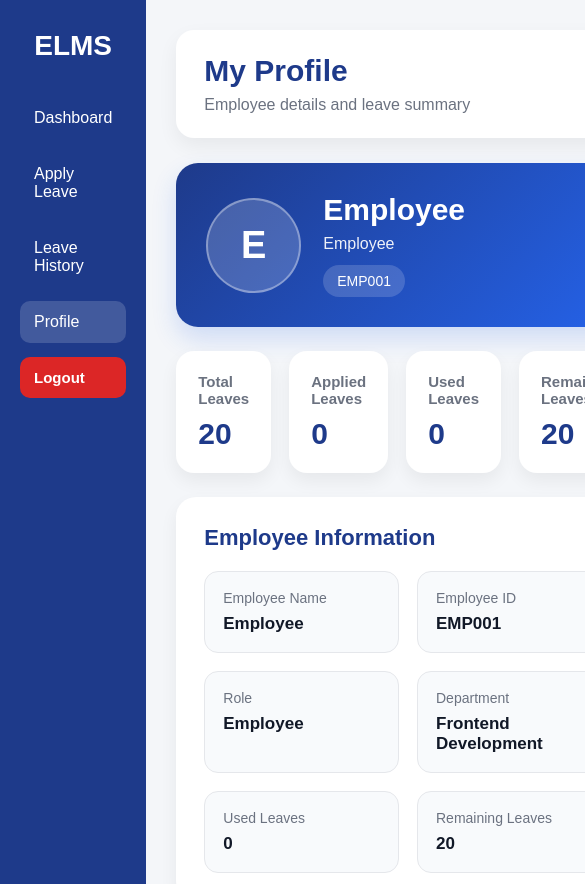
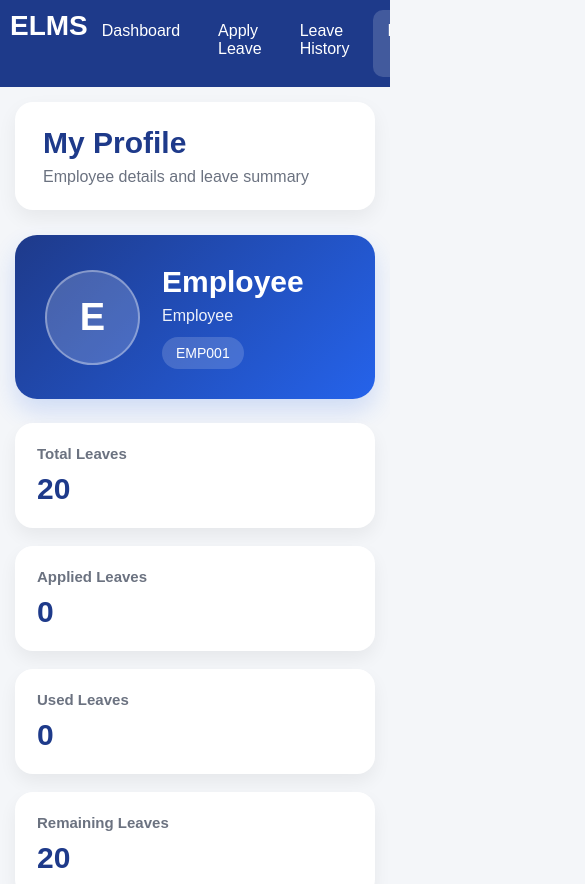
Before and after one commit to Dudekulasameera19/project, a React (Vite) app: page /profile in a window 390 px wide. Shown: the top 884 px of the page, 585 px wide, since content can reach past the window. Built offline with nearby package versions, Linux system fonts and the light colour scheme.

Commit message:
sixth commit

```diff
--- a/src/App.css
+++ b/src/App.css
@@ -600,3 +600,140 @@ table th {
   color: #6b7280;
   font-weight: 500;
 }
+@media (min-width: 375px) and (max-width: 425px) {
+  .login-layout {
+    grid-template-columns: 1fr;
+  }
+
+  .login-left {
+    display: none;
+  }
+
+  .dashboard-container {
+    flex-direction: column;
+  }
+
+  .sidebar {
+    width: 100%;
+    flex-direction: row;
+    overflow-x: auto;
+    padding: 10px;
+  }
+
+  .sidebar-menu {
+    flex-direction: row;
+    gap: 10px;
+  }
+
+  .dashboard-main {
+    padding: 15px;
+  }
+
+  .stats-grid,
+  .four-cards,
+  .profile-summary-grid {
+    grid-template-columns: 1fr;
+  }
+
+  .form-grid {
+    grid-template-columns: 1fr;
+  }
+
+  .profile-info-grid {
+    grid-template-columns: 1fr;
+  }
+
+  .action-buttons {
+    flex-direction: column;
+  }
+}
+@media (min-width: 426px) and (max-width: 768px) {
+  .login-layout {
+    grid-template-columns: 1fr;
+  }
+
+  .login-left {
+    display: none;
+  }
+
+  .dashboard-container {
+    flex-direction: column;
+  }
+
+  .sidebar {
+    width: 100%;
+    flex-direction: row;
+    overflow-x: auto;
+  }
+
+  .sidebar-menu {
+    flex-direction: row;
+    gap: 15px;
+  }
+
+  .stats-grid {
+    grid-template-columns: repeat(2, 1fr);
+  }
+
+  .four-cards {
+    grid-template-columns: repeat(2, 1fr);
+  }
+
+  .profile-summary-grid {
+    grid-template-columns: repeat(2, 1fr);
+  }
+
+  .form-grid {
+    grid-template-columns: 1fr;
+  }
+
+  .profile-info-grid {
+    grid-template-columns: repeat(2, 1fr);
+  }
+}
+@media (min-width: 769px) and (max-width: 1024px) {
+  .stats-grid {
+    grid-template-columns: repeat(3, 1fr);
+  }
+
+  .four-cards {
+    grid-template-columns: repeat(2, 1fr);
+  }
+
+  .profile-summary-grid {
+    grid-template-columns: repeat(3, 1fr);
+  }
+
+  .profile-info-grid {
+    grid-template-columns: repeat(2, 1fr);
+  }
+}
+@media (min-width: 1025px) and (max-width: 1440px) {
+  .dashboard-main {
+    padding: 25px;
+  }
+
+  .stats-grid {
+    grid-template-columns: repeat(4, 1fr);
+  }
+
+  .profile-summary-grid {
+    grid-template-columns: repeat(4, 1fr);
+  }
+}
+@media (min-width: 1441px) and (max-width: 2560px) {
+  .dashboard-main {
+    max-width: 1600px;
+    margin: auto;
+  }
+
+  .login-layout {
+    max-width: 1400px;
+    margin: auto;
+  }
+
+  .stats-grid,
+  .profile-summary-grid {
+    gap: 25px;
+  }
+}
```
